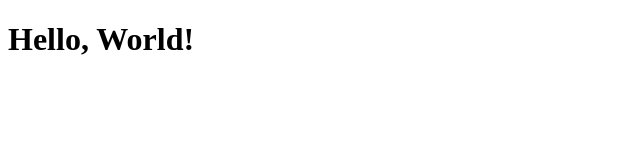
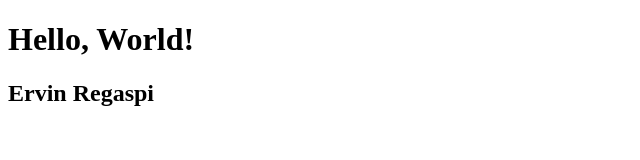
Before and after one commit to Venskie/Web-DatabaseIntegration, a plain HTML site: page index.html in a window 1280 px wide. Shown: the whole page, without its empty margins (0-640 px from the left). Drawn offline with Linux system fonts and the light colour scheme.

Commit message:
Changes in index.html

```diff
--- a/index.html
+++ b/index.html
@@ -5,5 +5,6 @@
     </head>
     <body>
         <h1>Hello, World!</h1>
+        <h2>Ervin Regaspi</h2>
     </body>
 </html>
```
